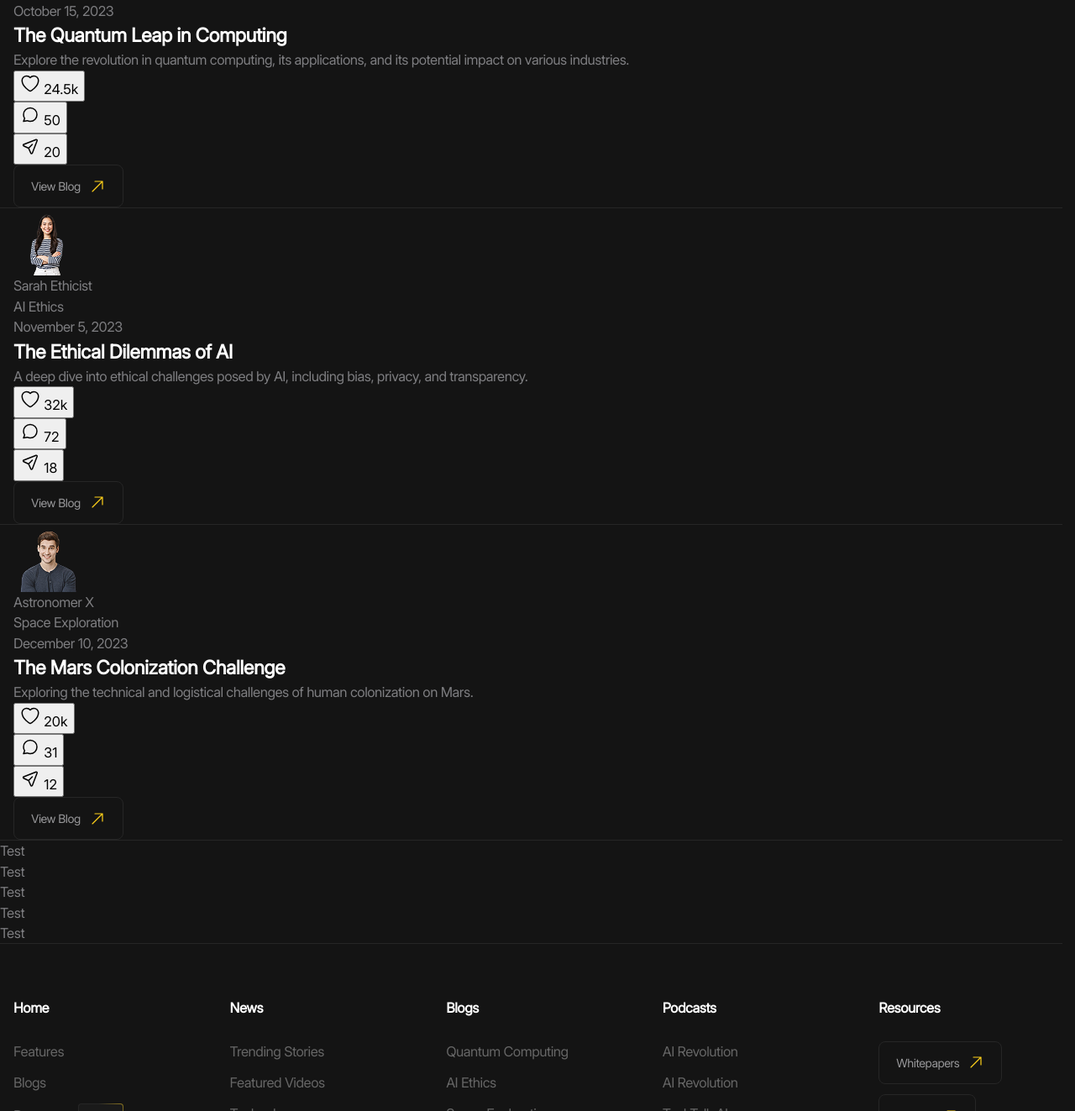
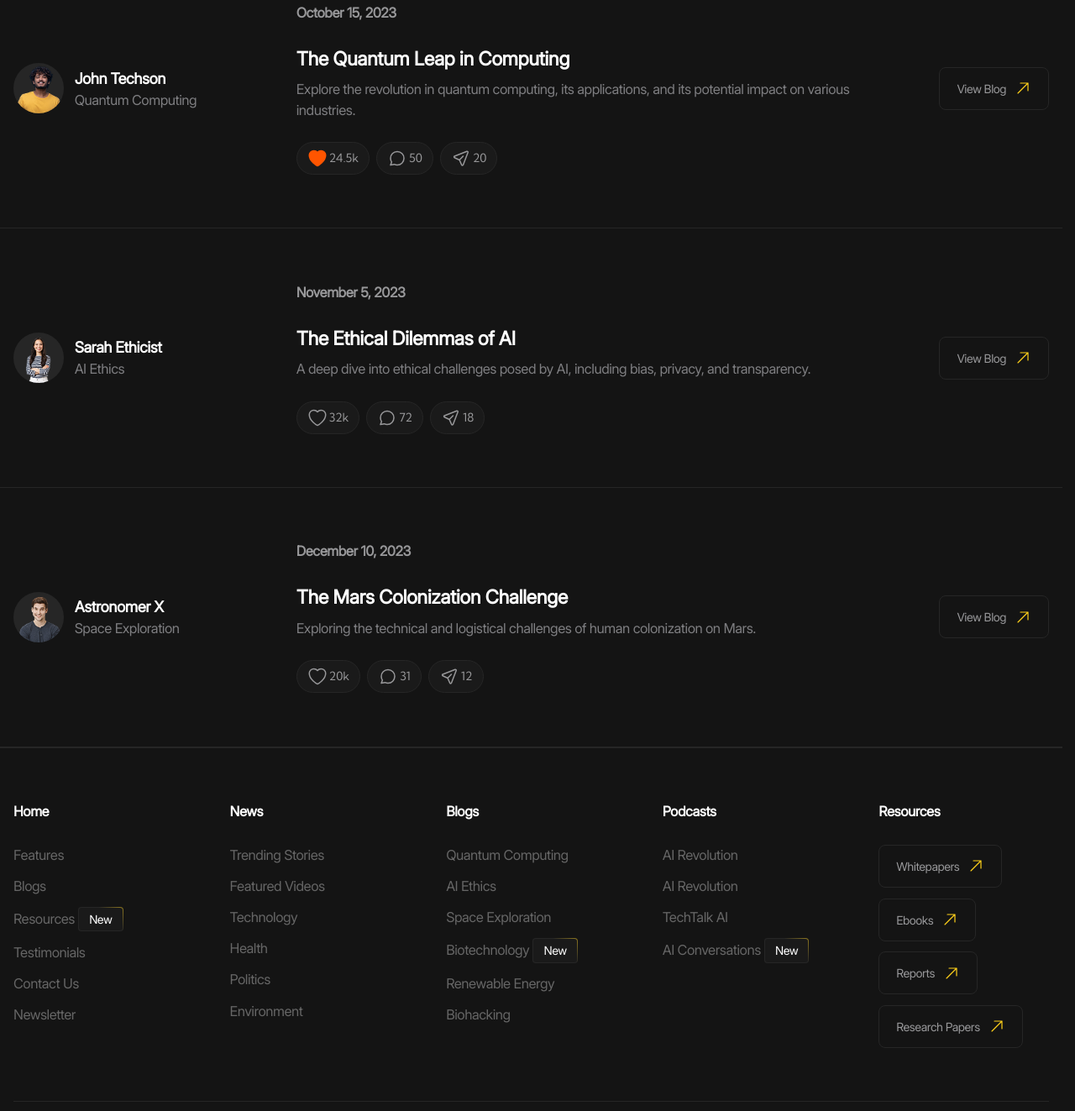
Before and after one commit to AntonLushchay/future-tech, a website with bundled scripts: page index.html in a window 1280 px wide. Shown: the part 2763-4086 px from the top of the page at 84% size. Built offline with nearby package versions, Linux system fonts and the light colour scheme; files whose address does not match are found by name.

Commit message:
add tabs functionality and related styles for blog and person card sections

```diff
--- a/index.html
+++ b/index.html
@@ -469,7 +469,7 @@
                                             </div>
                                         </div>
                                         <div class="blog-card__body">
-                                            <time class="blog-card__date" datetime="2023-10-15">
+                                            <time class="blog-card__date h6" datetime="2023-10-15">
                                                 October 15, 2023
                                             </time>
                                             <div class="blog-card__info">
@@ -485,8 +485,8 @@
                                                 </div>
                                             </div>
                                             <div class="blog-card__actions blog-actions">
-                                                <ul class="blog-action__list">
-                                                    <li class="blog-action__item">
+                                                <ul class="blog-actions__list">
+                                                    <li class="blog-actions__item">
                                                         <button
                                                             class="blog-actions__button is-active"
                                                             type="button"
@@ -514,7 +514,7 @@
                                                             <span>24.5k</span>
                                                         </button>
                                                     </li>
-                                                    <li class="blog-action__item">
+                                                    <li class="blog-actions__item">
                                                         <button
                                                             class="blog-actions__button"
                                                             type="button"
@@ -543,7 +543,7 @@
                                                             <span>50</span>
                                                         </button>
                                                     </li>
-                                                    <li class="blog-action__item">
+                                                    <li class="blog-actions__item">
                                                         <button
                                                             class="blog-actions__button"
                                                             type="button"
@@ -597,7 +597,7 @@
                                             </div>
                                         </div>
                                         <div class="blog-card__body">
-                                            <time class="blog-card__date" datetime="2023-11-05">
+                                            <time class="blog-card__date h6" datetime="2023-11-05">
                                                 November 5, 2023
                                             </time>
                                             <div class="blog-card__info">
@@ -613,10 +613,10 @@
                                                 </div>
                                             </div>
                                             <div class="blog-card__actions blog-actions">
-                                                <ul class="blog-action__list">
-                                                    <li class="blog-action__item">
+                                                <ul class="blog-actions__list">
+                                                    <li class="blog-actions__item">
                                                         <button
-                                                            class="blog-actions__button is-active"
+                                                            class="blog-actions__button"
                                                             type="button"
                                                             aria-label="Dislike"
                                                             title="Dislike"
@@ -642,7 +642,7 @@
                                                             <span>32k</span>
                                                         </button>
                                                     </li>
-                                                    <li class="blog-action__item">
+                                                    <li class="blog-actions__item">
                                                         <button
                                                             class="blog-actions__button"
                                                             type="button"
@@ -671,7 +671,7 @@
                                                             <span>72</span>
                                                         </button>
                                                     </li>
-                                                    <li class="blog-action__item">
+                                                    <li class="blog-actions__item">
                                                         <button
                                                             class="blog-actions__button"
                                                             type="button"
@@ -727,7 +727,7 @@
                                             </div>
                                         </div>
                                         <div class="blog-card__body">
-                                            <time class="blog-card__date" datetime="2023-12-10">
+                                            <time class="blog-card__date h6" datetime="2023-12-10">
                                                 December 10, 2023
                                             </time>
                                             <div class="blog-card__info">
@@ -742,10 +742,10 @@
                                                 </div>
                                             </div>
                                             <div class="blog-card__actions blog-actions">
-                                                <ul class="blog-action__list">
-                                                    <li class="blog-action__item">
+                                                <ul class="blog-actions__list">
+                                                    <li class="blog-actions__item">
                                                         <button
-                                                            class="blog-actions__button is-active"
+                                                            class="blog-actions__button"
                                                             type="button"
                                                             aria-label="Dislike"
                                                             title="Dislike"
@@ -771,7 +771,7 @@
                                                             <span>20k</span>
                                                         </button>
                                                     </li>
-                                                    <li class="blog-action__item">
+                                                    <li class="blog-actions__item">
                                                         <button
                                                             class="blog-actions__button"
                                                             type="button"
@@ -800,7 +800,7 @@
                                                             <span>31</span>
                                                         </button>
                                                     </li>
-                                                    <li class="blog-action__item">
+                                                    <li class="blog-actions__item">
                                                         <button
                                                             class="blog-actions__button"
                                                             type="button"
--- /dev/null
+++ b/scripts/Tabs.js
@@ -0,0 +1,127 @@
+const rootSelector = '[data-js-tabs]';
+
+class Tabs {
+    selectors = {
+        root: rootSelector,
+        button: '[data-js-tabs-button]',
+        content: '[data-js-tabs-content]',
+    };
+
+    stateClasses = {
+        isActive: 'is-active',
+    };
+
+    stateAttributes = {
+        ariaSelected: 'aria-selected',
+        tabIndex: 'tabindex',
+    };
+
+    constructor(rootElement) {
+        this.rootElement = rootElement;
+        this.buttonElements = this.rootElement.querySelectorAll(this.selectors.button);
+        this.contentElement = this.rootElement.querySelectorAll(this.selectors.content);
+        this.state = {
+            activeTabIndex: [...this.buttonElements].findIndex((buttonElement) =>
+                buttonElement.classList.contains(this.stateClasses.isActive),
+            ),
+        };
+        this.limitTabsIndex = this.buttonElements.length - 1;
+        this.bindEvents();
+        console.log(this.contentElement);
+    }
+
+    updateUI() {
+        const { activeTabIndex } = this.state;
+        this.buttonElements.forEach((buttonElement, index) => {
+            const isActive = index === activeTabIndex;
+            buttonElement.classList.toggle(this.stateClasses.isActive, isActive);
+            buttonElement.setAttribute(this.stateAttributes.ariaSelected, isActive.toString());
+            buttonElement.setAttribute(this.stateAttributes.tabIndex, isActive ? '0' : '-1');
+        });
+
+        this.contentElement.forEach((contentElement, index) => {
+            const isActive = index === activeTabIndex;
+            contentElement.classList.toggle(this.stateClasses.isActive, isActive);
+        });
+    }
+
+    activateTab(newTabIndex) {
+        this.state.activeTabIndex = newTabIndex;
+        this.buttonElements[newTabIndex].focus();
+    }
+
+    previousTab = () => {
+        const newTabIndex =
+            this.state.activeTabIndex === 0 ? this.limitTabsIndex : this.state.activeTabIndex - 1;
+
+        this.activateTab(newTabIndex);
+    };
+
+    nextTab = () => {
+        const newTabIndex =
+            this.state.activeTabIndex === this.limitTabsIndex ? 0 : this.state.activeTabIndex + 1;
+
+        this.activateTab(newTabIndex);
+    };
+
+    firstTab = () => {
+        this.activateTab(0);
+    };
+
+    lastTab = () => {
+        this.activateTab(this.limitTabsIndex);
+    };
+
+    onButtonClick(buttonIndex) {
+        this.state.activeTabIndex = buttonIndex;
+        this.updateUI();
+    }
+
+    onKeyDown = (event) => {
+        const { code, metaKey } = event;
+        const action = {
+            ArrowLeft: this.previousTab,
+            ArrowRight: this.nextTab,
+            Home: this.firstTab,
+            End: this.lastTab,
+        }[code];
+
+        const isMacHomeKey = metaKey && code === 'ArrowLeft';
+        if (isMacHomeKey) {
+            this.firstTab();
+            this.updateUI();
+            return;
+        }
+
+        const isMacEndKey = metaKey && code === 'ArrowRight';
+        if (isMacHomeKey) {
+            this.lastTab();
+            this.updateUI();
+            return;
+        }
+
+        action?.();
+        this.updateUI();
+    };
+
+    bindEvents() {
+        this.buttonElements.forEach((buttonElement, index) => {
+            buttonElement.addEventListener('click', () => this.onButtonClick(index));
+        });
+        this.rootElement.addEventListener('keydown', this.onKeyDown);
+    }
+}
+
+class TabsCollection {
+    constructor() {
+        this.init();
+    }
+
+    init() {
+        document.querySelectorAll(rootSelector).forEach((element) => {
+            new Tabs(element);
+        });
+    }
+}
+
+export default TabsCollection;
--- a/scripts/main.js
+++ b/scripts/main.js
@@ -1,3 +1,5 @@
 import Header from './Headers.js';
+import TabsCollection from './Tabs.js';
 
 new Header();
+new TabsCollection();
--- /dev/null
+++ b/styles/blocks/_blog-actions.scss
@@ -0,0 +1,59 @@
+@use '../helpers/' as *;
+
+.blog-actions {
+    &__list {
+        display: flex;
+        column-gap: rem(10);
+
+        @include laptop {
+            column-gap: rem(8);
+        }
+    }
+
+    &__button {
+        display: flex;
+        align-items: center;
+        column-gap: rem(4);
+        padding: rem(8) rem(16);
+        font-family: var(--font-family-accent);
+        font-size: rem(18);
+        color: var(--color-gray-60);
+        background-color: var(--color-dark-10);
+        border: var(--border);
+        border-radius: rem(100);
+
+        @include laptop {
+            column-gap: rem(2);
+            font-size: rem(14);
+            padding: rem(6) rem(12);
+        }
+
+        &.is-active {
+            svg * {
+                fill: var(--color-red);
+                stroke: var(--color-red);
+            }
+        }
+    }
+
+    &__icon-wrapper {
+        --size: #{rem(24)};
+
+        @include square(var);
+
+        display: flex;
+
+        @include laptop {
+            --size: #{rem(20)};
+        }
+
+        svg {
+            width: 100%;
+            height: 100%;
+
+            * {
+                fill: transparent;
+            }
+        }
+    }
+}
--- /dev/null
+++ b/styles/blocks/_blog-card.scss
@@ -0,0 +1,48 @@
+@use '../helpers/' as *;
+
+.blog-card {
+    display: grid;
+    grid-template-columns: 24% 1fr auto;
+    column-gap: fluid(50, 28);
+    padding-block: fluid(80, 40);
+
+    @include tablet {
+        grid-template-columns: 1fr auto;
+        grid-template-areas:
+            'author link'
+            'body body';
+        row-gap: rem(30);
+    }
+
+    &__author {
+        @include tablet {
+            grid-area: author;
+        }
+    }
+
+    &__body {
+        display: grid;
+        row-gap: fluid(30, 20);
+
+        @include tablet {
+            grid-area: body;
+        }
+    }
+
+    &__date {
+        color: var(--color-gray-60);
+    }
+
+    &__info {
+        display: grid;
+        row-gap: fluid(10, 4);
+    }
+
+    &__link {
+        align-self: center;
+
+        @include tablet {
+            grid-area: link;
+        }
+    }
+}
--- /dev/null
+++ b/styles/blocks/_person-card.scss
@@ -0,0 +1,35 @@
+@use '../helpers/' as *;
+
+.person-card {
+    display: flex;
+    align-items: center;
+    column-gap: fluid(16, 8);
+
+    &__image {
+        width: rem(80);
+        background-color: var(--color-dark-15);
+        border-radius: 50%;
+
+        @include laptop {
+            width: rem(60);
+        }
+    }
+
+    &__body {
+        display: grid;
+
+        @include laptop-above {
+            row-gap: rem(2);
+        }
+    }
+
+    &__name {
+        color: var(--color-light);
+        font-weight: 600;
+        font-size: rem(20);
+
+        @include laptop {
+            font-size: rem(18);
+        }
+    }
+}
--- a/styles/blocks/_section.scss
+++ b/styles/blocks/_section.scss
@@ -4,6 +4,22 @@
     &__header {
         padding-block: fluid(120, 40);
         background-color: var(--color-dark-10);
+
+        &-inner {
+            &:has(.section__link) {
+                display: grid;
+                align-items: center;
+                column-gap: 1rem;
+
+                @include mobile-above {
+                    grid-template-columns: 1fr auto;
+                }
+
+                @include mobile {
+                    row-gap: rem(30);
+                }
+            }
+        }
 
         &-info {
             display: grid;
--- /dev/null
+++ b/styles/blocks/_tabs.scss
@@ -0,0 +1,61 @@
+@use '../helpers/' as *;
+
+.tabs {
+    &__header {
+        border-bottom: var(--border);
+
+        @include tablet {
+            overflow-x: auto;
+        }
+    }
+
+    &__buttons {
+        display: grid;
+        grid-template-columns: repeat(6, 1fr);
+        padding-block: fluid(50, 20);
+        column-gap: rem(20);
+
+        @include laptop {
+            column-gap: rem(14);
+        }
+    }
+
+    &__button {
+        padding: fluid(30, 18) rem(11);
+        color: var(--color-gray-60);
+        background-color: transparent;
+        border: var(--border);
+        border-radius: rem(8);
+        font-size: rem(18);
+
+        @include laptop {
+            font-size: rem(14);
+        }
+
+        @include tablet {
+            width: max-content;
+        }
+
+        @include hover {
+            color: var(--color-accent);
+            border-color: var(--color-accent);
+        }
+
+        &.is-active {
+            color: var(--color-light);
+            font-weight: 500;
+            background-color: var(--color-dark-10);
+            pointer-events: none;
+        }
+    }
+
+    &__content {
+        &:not(.is-active) {
+            display: none;
+        }
+
+        &:focus-visible {
+            outline-offset: -1rem;
+        }
+    }
+}
--- a/styles/main.scss
+++ b/styles/main.scss
@@ -24,3 +24,8 @@
 @use 'blocks/list';
 @use 'blocks/tile';
 @use 'blocks/card';
+
+@use 'blocks/tabs.scss';
+@use 'blocks/person-card.scss';
+@use 'blocks/blog-actions.scss';
+@use 'blocks/blog-card.scss';
```
Also changed, not shown: styles/main.css, 1 other file.
